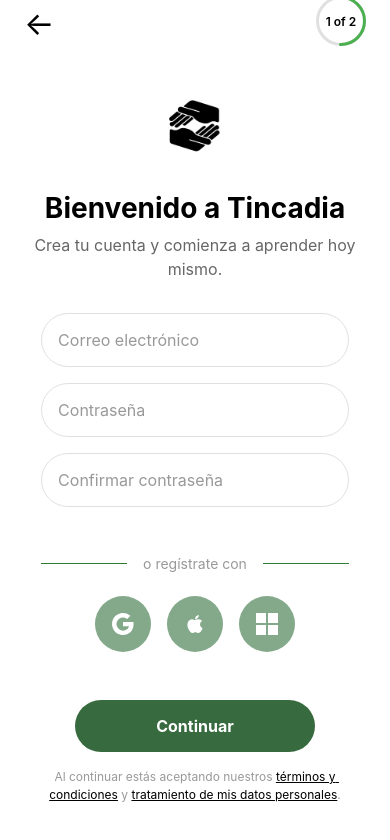
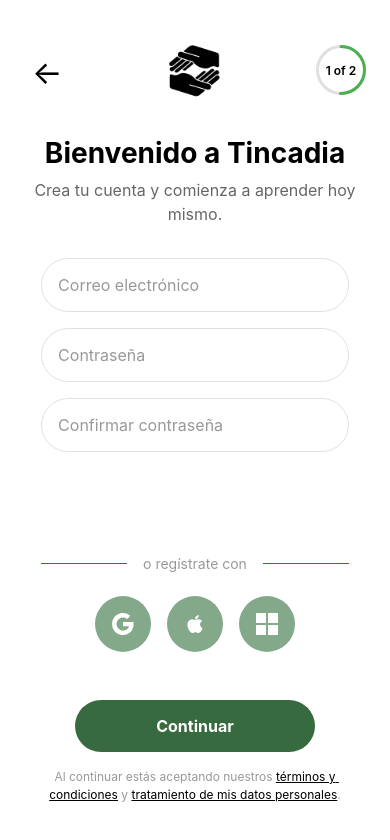
Before and after one commit to Botopia-Tecnology/app-tincadia, a React Native app: screen / in a window 390 px wide. Both pictures are taken after a click on the element "Regístrate". Shown: the top 840 px of the page. Built offline with nearby package versions, Linux system fonts and the light colour scheme.

Commit message:
feat(ui): improve layout, animations and replace emojis with assets

```diff
--- a/src/components/AnimatedScreen.tsx
+++ b/src/components/AnimatedScreen.tsx
@@ -1,5 +1,5 @@
 import React, { useEffect, useRef } from 'react';
-import { Animated, StyleSheet, ViewStyle } from 'react-native';
+import { Animated, StyleSheet, ViewStyle, Easing } from 'react-native';
 
 interface AnimatedScreenProps {
     children: React.ReactNode;
@@ -8,18 +8,20 @@
 
 export function AnimatedScreen({ children, style }: AnimatedScreenProps) {
     const fadeAnim = useRef(new Animated.Value(0)).current;
-    const slideAnim = useRef(new Animated.Value(20)).current; // Start slightly lower
+    const slideAnim = useRef(new Animated.Value(15)).current;
 
     useEffect(() => {
         Animated.parallel([
             Animated.timing(fadeAnim, {
                 toValue: 1,
-                duration: 300,
+                duration: 400,
+                easing: Easing.out(Easing.cubic),
                 useNativeDriver: true,
             }),
             Animated.timing(slideAnim, {
                 toValue: 0,
-                duration: 300,
+                duration: 400,
+                easing: Easing.out(Easing.cubic),
                 useNativeDriver: true,
             }),
         ]).start();
--- a/src/components/CoursesScreen.tsx
+++ b/src/components/CoursesScreen.tsx
@@ -3,6 +3,7 @@
 import { StatusBar } from 'expo-status-bar';
 import { coursesScreenStyles as styles } from '../styles/CoursesScreen.styles';
 import { BottomNavigation } from './BottomNavigation';
+import { NotificationIcon } from './icons/NavigationIcons';
 
 interface Course {
     id: string;
@@ -84,7 +85,7 @@
                 </TouchableOpacity>
                 <Text style={styles.headerTitle}>Cursos</Text>
                 <TouchableOpacity style={styles.notificationButton}>
-                    <Text style={styles.notificationIcon}>🔔</Text>
+                    <NotificationIcon size={24} color="#000000" />
                 </TouchableOpacity>
             </View>
 
--- a/src/components/RegisterScreen.tsx
+++ b/src/components/RegisterScreen.tsx
@@ -126,21 +126,21 @@
           keyboardShouldPersistTaps="handled"
           showsVerticalScrollIndicator={false}
         >
-          {/* Header with Back Button and Progress */}
-          <View style={styles.header}>
-            <TouchableOpacity style={styles.backButton} onPress={handleBack}>
-              <Text style={styles.backArrow}>←</Text>
-            </TouchableOpacity>
-            <ProgressCircle current={step} total={totalSteps} />
-          </View>
-
           {/* Title Section */}
           <View style={styles.titleContainer}>
-            <Image
-              source={require('../../assets/icon.png')}
-              style={styles.logo}
-              resizeMode="contain"
-            />
+            <View style={styles.logoArea}>
+              <TouchableOpacity style={styles.absoluteBackButton} onPress={handleBack}>
+                <Text style={styles.backArrow}>←</Text>
+              </TouchableOpacity>
+              <Image
+                source={require('../../assets/icon.png')}
+                style={styles.logo}
+                resizeMode="contain"
+              />
+              <View style={styles.absoluteProgress}>
+                <ProgressCircle current={step} total={totalSteps} />
+              </View>
+            </View>
             <Text style={styles.title}>Bienvenido a Tincadia</Text>
             <Text style={styles.subtitle}>
               Crea tu cuenta y comienza a aprender hoy mismo.
--- a/src/components/SOSScreen.tsx
+++ b/src/components/SOSScreen.tsx
@@ -3,19 +3,20 @@
 import { StatusBar } from 'expo-status-bar';
 import { sosScreenStyles as styles } from '../styles/SOSScreen.styles';
 import { BottomNavigation } from './BottomNavigation';
+import { NotificationIcon } from './icons/NavigationIcons';
 
 interface EmergencyType {
     id: string;
-    icon: string;
+    image: any;
     label: string;
 }
 
 export function SOSScreen({ onNavigate }: { onNavigate: (screen: 'chats' | 'courses' | 'sos' | 'profile') => void }) {
     const emergencyTypes: EmergencyType[] = [
-        { id: '1', icon: '🔥', label: 'BOMBEROS' },
-        { id: '2', icon: '🚑', label: 'AMBULANCIA' },
-        { id: '3', icon: '👮', label: 'POLICÍA' },
-        { id: '4', icon: '🚨', label: 'OTRA EMERGENCIA' },
+        { id: '1', image: require('../../assets/fire_sos-section.png'), label: 'BOMBEROS' },
+        { id: '2', image: require('../../assets/ambulance_sos-section.png'), label: 'AMBULANCIA' },
+        { id: '3', image: require('../../assets/police_sos-section.png'), label: 'POLICÍA' },
+        { id: '4', image: require('../../assets/emergency_sos-section.png'), label: 'OTRA EMERGENCIA' },
     ];
 
     const handleEmergencyPress = (type: EmergencyType) => {
@@ -34,7 +35,7 @@
                 </TouchableOpacity>
                 <Text style={styles.headerTitle}>SOS</Text>
                 <TouchableOpacity style={styles.notificationButton}>
-                    <Text style={styles.notificationIcon}>🔔</Text>
+                    <NotificationIcon size={24} color="#000000" />
                 </TouchableOpacity>
             </View>
 
@@ -59,7 +60,7 @@
                             onPress={() => handleEmergencyPress(emergency)}
                         >
                             <View style={styles.emergencyIconContainer}>
-                                <Text style={styles.emergencyIcon}>{emergency.icon}</Text>
+                                <Image source={emergency.image} style={styles.emergencyIconImage} />
                             </View>
                             <Text style={styles.emergencyLabel}>{emergency.label}</Text>
                         </TouchableOpacity>
@@ -68,7 +69,7 @@
 
                 {/* Location Info */}
                 <View style={styles.locationInfo}>
-                    <Text style={styles.locationIcon}>📍</Text>
+                    <Image source={require('../../assets/location_sos-section.png')} style={styles.locationIconImage} />
                     <View style={styles.locationTextContainer}>
                         <Text style={styles.locationText}>
                             Usaremos tu ubicación actual para enviar la ayuda
--- a/src/styles/CoursesScreen.styles.ts
+++ b/src/styles/CoursesScreen.styles.ts
@@ -9,7 +9,7 @@
         flexDirection: 'row',
         alignItems: 'center',
         justifyContent: 'space-between',
-        paddingTop: 10,
+        paddingTop: 50,
         paddingHorizontal: 16,
         paddingBottom: 16,
         borderBottomWidth: 1,
@@ -37,8 +37,10 @@
         alignItems: 'center',
         justifyContent: 'center',
     },
-    notificationIcon: {
-        fontSize: 24,
+    notificationIconImage: {
+        width: 40,
+        height: 40,
+        resizeMode: 'contain',
     },
     content: {
         flex: 1,
--- a/src/styles/ProfileScreen.styles.ts
+++ b/src/styles/ProfileScreen.styles.ts
@@ -9,7 +9,7 @@
         flexDirection: 'row',
         alignItems: 'center',
         justifyContent: 'space-between',
-        paddingTop: 10,
+        paddingTop: 50,
         paddingHorizontal: 16,
         paddingBottom: 16,
         backgroundColor: '#FFFFFF',
--- a/src/styles/RegisterScreen.styles.ts
+++ b/src/styles/RegisterScreen.styles.ts
@@ -8,18 +8,14 @@
   scrollContent: {
     flexGrow: 1,
     paddingHorizontal: 24,
-    paddingTop: 60,
+    paddingTop: 20,
     paddingBottom: 40,
   },
-  header: {
-    flexDirection: 'row',
-    justifyContent: 'space-between',
-    alignItems: 'flex-start',
-    marginBottom: 24,
-  },
-  backButton: {
+  absoluteBackButton: {
+    position: 'absolute',
+    left: 0,
+    top: 25,
     padding: 8,
-    marginLeft: -8,
   },
   backArrow: {
     fontSize: 32,
@@ -33,12 +29,23 @@
     marginBottom: 32,
     alignItems: 'center',
   },
+  logoArea: {
+    width: '100%',
+    alignItems: 'center',
+    justifyContent: 'center',
+    marginBottom: 16,
+    position: 'relative',
+  },
+  absoluteProgress: {
+    position: 'absolute',
+    right: 0,
+    top: 25,
+  },
   logo: {
     width: 100,
     height: 100,
-    marginBottom: 16,
     borderRadius: 20,
-    tintColor: '#000000', // Black tint as requested
+    tintColor: '#000000',
   },
   title: {
     fontSize: 28,
--- a/src/styles/SOSScreen.styles.ts
+++ b/src/styles/SOSScreen.styles.ts
@@ -9,7 +9,7 @@
         flexDirection: 'row',
         alignItems: 'center',
         justifyContent: 'space-between',
-        paddingTop: 10,
+        paddingTop: 50,
         paddingHorizontal: 16,
         paddingBottom: 16,
         borderBottomWidth: 1,
@@ -37,8 +37,10 @@
         alignItems: 'center',
         justifyContent: 'center',
     },
-    notificationIcon: {
-        fontSize: 24,
+    notificationIconImage: {
+        width: 40,
+        height: 40,
+        resizeMode: 'contain',
     },
     content: {
         flex: 1,
@@ -83,8 +85,10 @@
     emergencyIconContainer: {
         marginBottom: 12,
     },
-    emergencyIcon: {
-        fontSize: 48,
+    emergencyIconImage: {
+        width: 64,
+        height: 64,
+        resizeMode: 'contain',
     },
     emergencyLabel: {
         fontSize: 14,
@@ -98,10 +102,12 @@
         paddingHorizontal: 8,
         marginBottom: 8,
     },
-    locationIcon: {
-        fontSize: 20,
+    locationIconImage: {
+        width: 24,
+        height: 24,
         marginRight: 8,
         marginTop: 2,
+        resizeMode: 'contain',
     },
     locationTextContainer: {
         flex: 1,
```
Also changed, not shown: assets/notificaction_sos-section.png (added).
